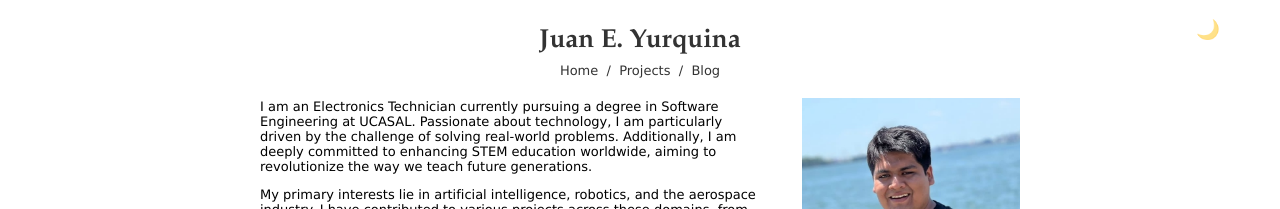
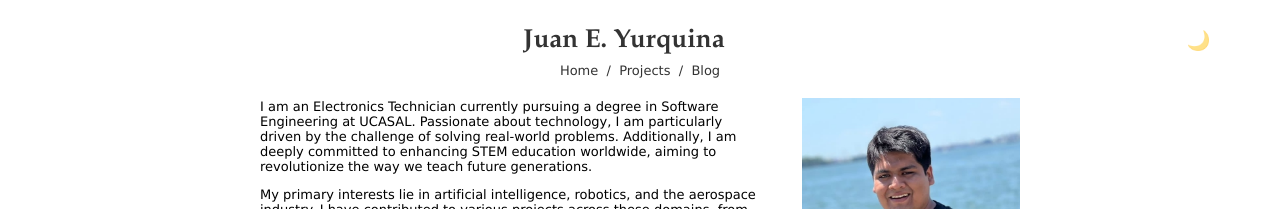
Before and after one commit to estebanjy/estebanjy.github.io, a Jekyll site: the page built from index.html, in a window 1280 px wide. Shown: the top 209 px of the page. Built offline with Jekyll 4.4.1, drawn with Linux system fonts in a browser that asks for light colours.

Commit message:
Fix dark toggle alignment: use flexbox in header title row
Button stays right-aligned next to centered title on all screen sizes.

Co-Authored-By: Claude Sonnet 4.6 <noreply@anthropic.com>

```diff
--- a/_layouts/default.html
+++ b/_layouts/default.html
@@ -13,9 +13,11 @@
 </head>
 <body>
     <header>
-        <div class="container" style="padding: 2%; padding-bottom: 0%; position: relative;">
-            <h1><a href="/" style="text-decoration:none; color:inherit;">Juan E. Yurquina</a></h1>
-            <button id="dark-toggle" onclick="toggleDark()" aria-label="Toggle dark mode">🌙</button>
+        <div class="container" style="padding: 2%; padding-bottom: 0%;">
+            <div class="header-title-row">
+                <h1><a href="/" style="text-decoration:none; color:inherit;">Juan E. Yurquina</a></h1>
+                <button id="dark-toggle" onclick="toggleDark()" aria-label="Toggle dark mode">🌙</button>
+            </div>
             <nav>
                 <a href="/">Home</a> &nbsp;/&nbsp;
                 <a href="/projects/">Projects</a> &nbsp;/&nbsp;
--- a/style.css
+++ b/style.css
@@ -219,10 +219,18 @@ footer {
 }
 
 /* ─── Dark mode toggle ─────────────────────────────────────────── */
+.header-title-row {
+    display: flex;
+    align-items: center;
+}
+
+.header-title-row h1 {
+    flex: 1;
+    text-align: center;
+    margin: 0;
+}
+
 #dark-toggle {
-    position: absolute;
-    top: 16px;
-    right: 16px;
     background: none;
     border: none;
     font-size: 1.2rem;
@@ -230,7 +238,7 @@ footer {
     opacity: 0.55;
     padding: 4px;
     line-height: 1;
-    z-index: 1;
+    flex-shrink: 0;
 }
 
 #dark-toggle:hover { opacity: 1; }
@@ -272,10 +280,7 @@ iframe { max-width: 100%; }
 @media (max-width: 600px) {
     html, body { overflow-x: hidden; }
 
-    /* Prevent title overlapping the dark mode button */
-    header h1 { padding-right: 40px; }
-
-    /* All text wraps properly inside table cells */
+/* All text wraps properly inside table cells */
     td { word-wrap: break-word; overflow-wrap: break-word; }
 
     /* Fluid iframe with correct aspect ratio */
```
